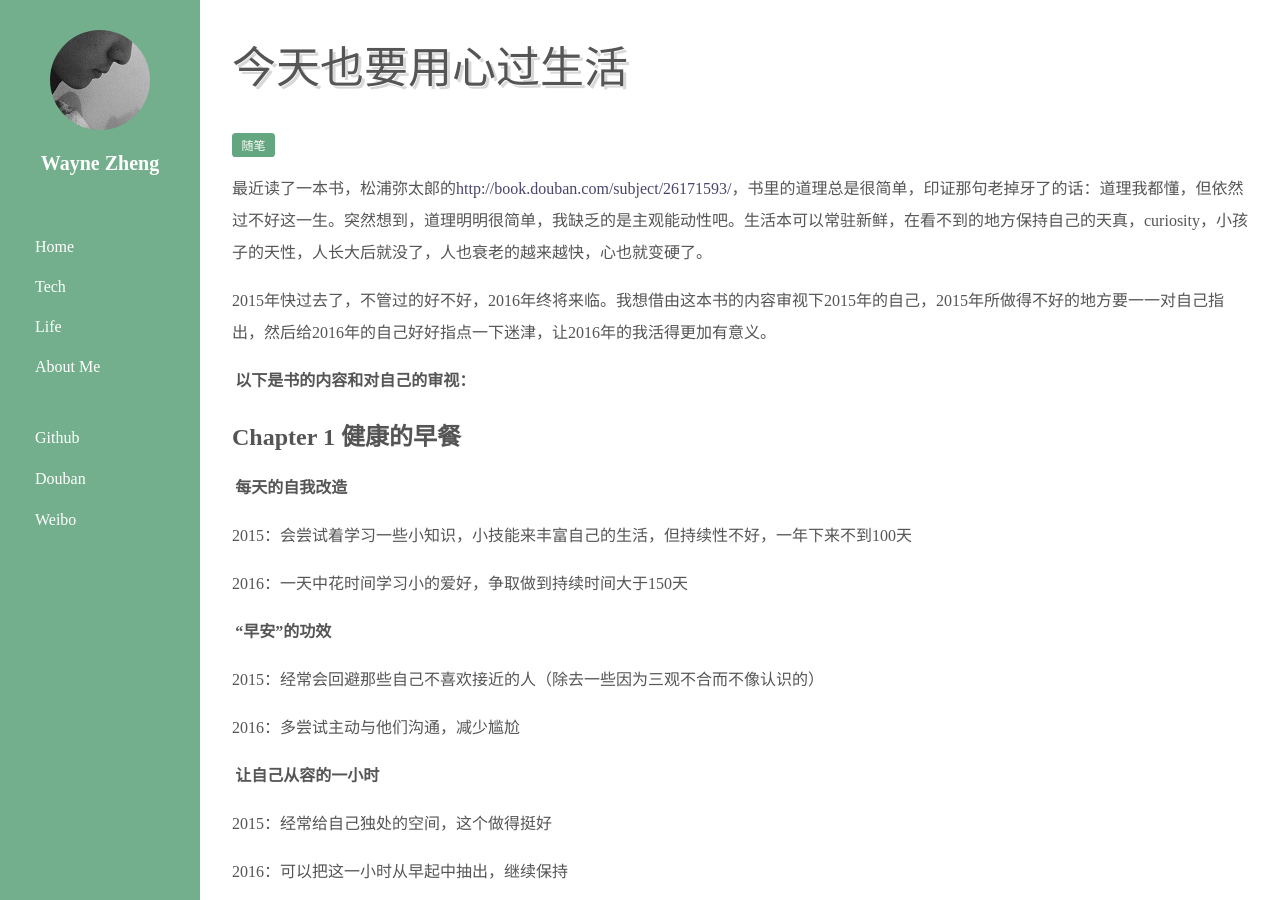
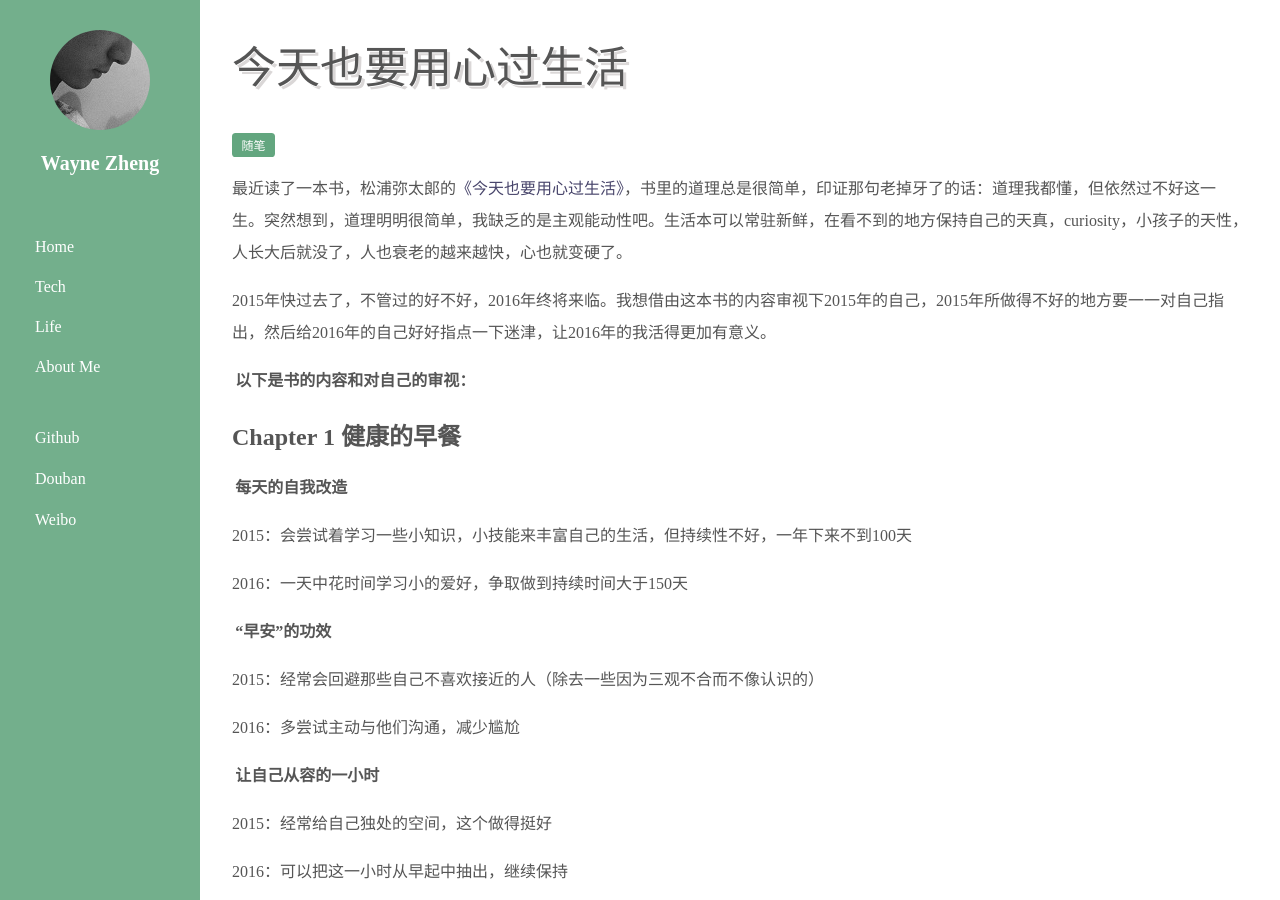
Before and after one commit to wynn719/blog, a Jekyll site: the page built from _posts/2015-12-20-cow-books.md, in a window 1280 px wide and 900 px high. Built offline with Jekyll 4.4.1, drawn with Linux system fonts in a browser that asks for light colours; nearby versions of some CDN libraries; comment, search, counter and statistics services are not loaded; some of the changed lines change nothing that is shown.

Commit message:
Signed-off-by: waynezheng <762671261@qq.com>

```diff
--- a/_posts/2015-12-20-cow-books.md
+++ b/_posts/2015-12-20-cow-books.md
@@ -11,7 +11,7 @@ categories:
 excerpt: 最近读了一本书，松浦弥太郎的《今天也要用心过生活》，书里的道理总是很简单，印证那句老掉牙了的话：道理我都懂，但依然过不好这一生。突然想到，道理明明很简单，我缺乏的是主观能动性吧。生活本可以常驻新鲜，在看不到的地方保持自己的天真，curiosity，小孩子的天性，人长大后就没了，人也衰老的越来越快……
 ---
 
-最近读了一本书，松浦弥太郎的[http://book.douban.com/subject/26171593/](http://book.douban.com/subject/26171593/ "《今天也要用心过生活》")，书里的道理总是很简单，印证那句老掉牙了的话：道理我都懂，但依然过不好这一生。突然想到，道理明明很简单，我缺乏的是主观能动性吧。生活本可以常驻新鲜，在看不到的地方保持自己的天真，curiosity，小孩子的天性，人长大后就没了，人也衰老的越来越快，心也就变硬了。
+最近读了一本书，松浦弥太郎的[《今天也要用心过生活》](http://book.douban.com/subject/26171593/ "《今天也要用心过生活》")，书里的道理总是很简单，印证那句老掉牙了的话：道理我都懂，但依然过不好这一生。突然想到，道理明明很简单，我缺乏的是主观能动性吧。生活本可以常驻新鲜，在看不到的地方保持自己的天真，curiosity，小孩子的天性，人长大后就没了，人也衰老的越来越快，心也就变硬了。
 
 2015年快过去了，不管过的好不好，2016年终将来临。我想借由这本书的内容审视下2015年的自己，2015年所做得不好的地方要一一对自己指出，然后给2016年的自己好好指点一下迷津，让2016年的我活得更加有意义。
 
```
